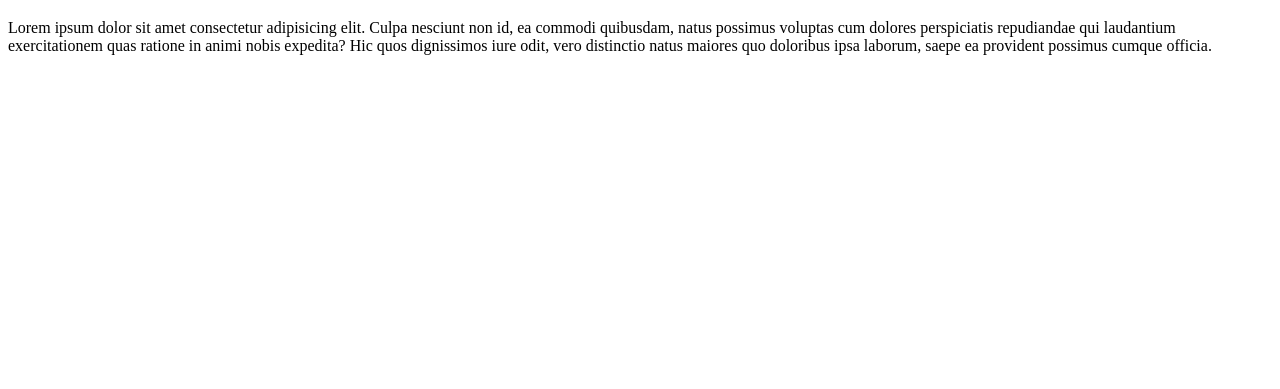
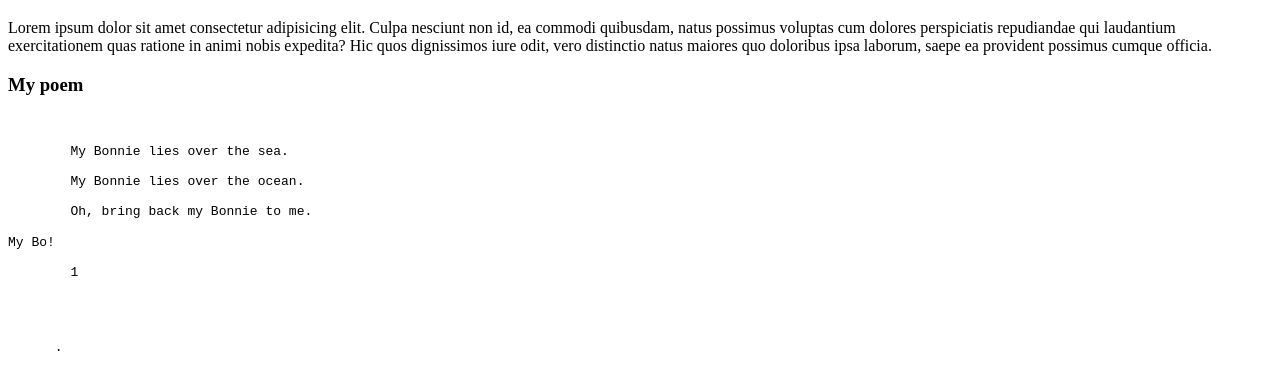
Before and after one commit to dilruba-sarker/my-second-repo, a plain HTML site: page index.html in a window 1280 px wide. Shown: the part 61-450 px from the top of the page. Drawn offline with Linux system fonts and the light colour scheme.

Commit message:
my repo is good

```diff
--- a/index.html
+++ b/index.html
@@ -10,5 +10,24 @@
    <div>
     <p>Lorem ipsum dolor sit amet consectetur adipisicing elit. Culpa nesciunt non id, ea commodi quibusdam, natus possimus voluptas cum dolores perspiciatis repudiandae qui laudantium exercitationem quas ratione in animi nobis expedita? Hic quos dignissimos iure odit, vero distinctio natus maiores quo doloribus ipsa laborum, saepe ea provident possimus cumque officia.</p>
    </div>
+
+   <div>
+    <h3>My poem</h3>
+    <p><pre> <!--My Bonnie lies over the ocean.-->
+
+        My Bonnie lies over the sea.
+
+        My Bonnie lies over the ocean.
+
+        Oh, bring back my Bonnie to me.</pre></p>
+    <pre>My Bo!
+
+       <!----> 1
+
+      <!--DSFF-->
+
+
+      .</pre>
+   </div>
 </body>
 </html>
```
